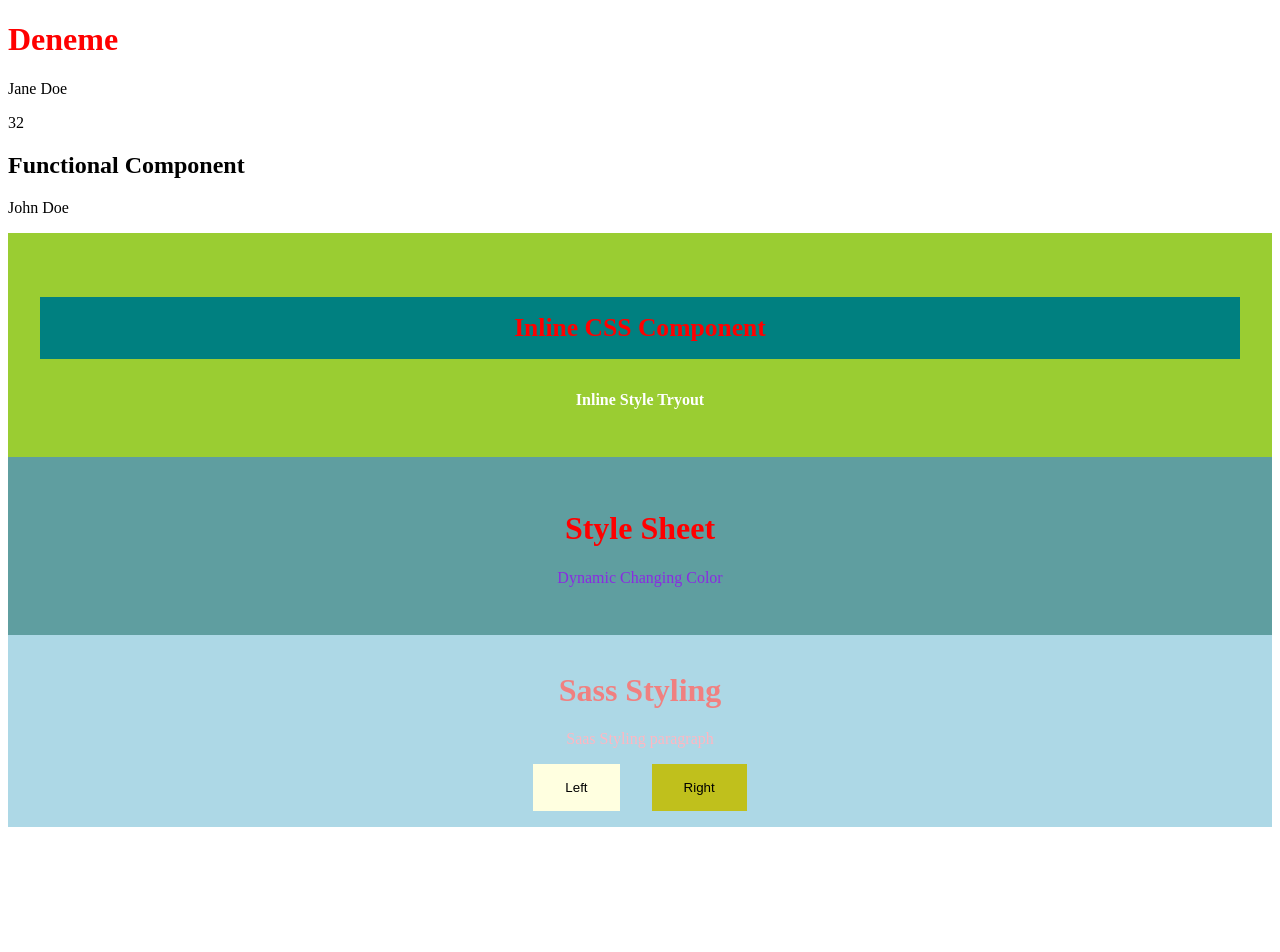
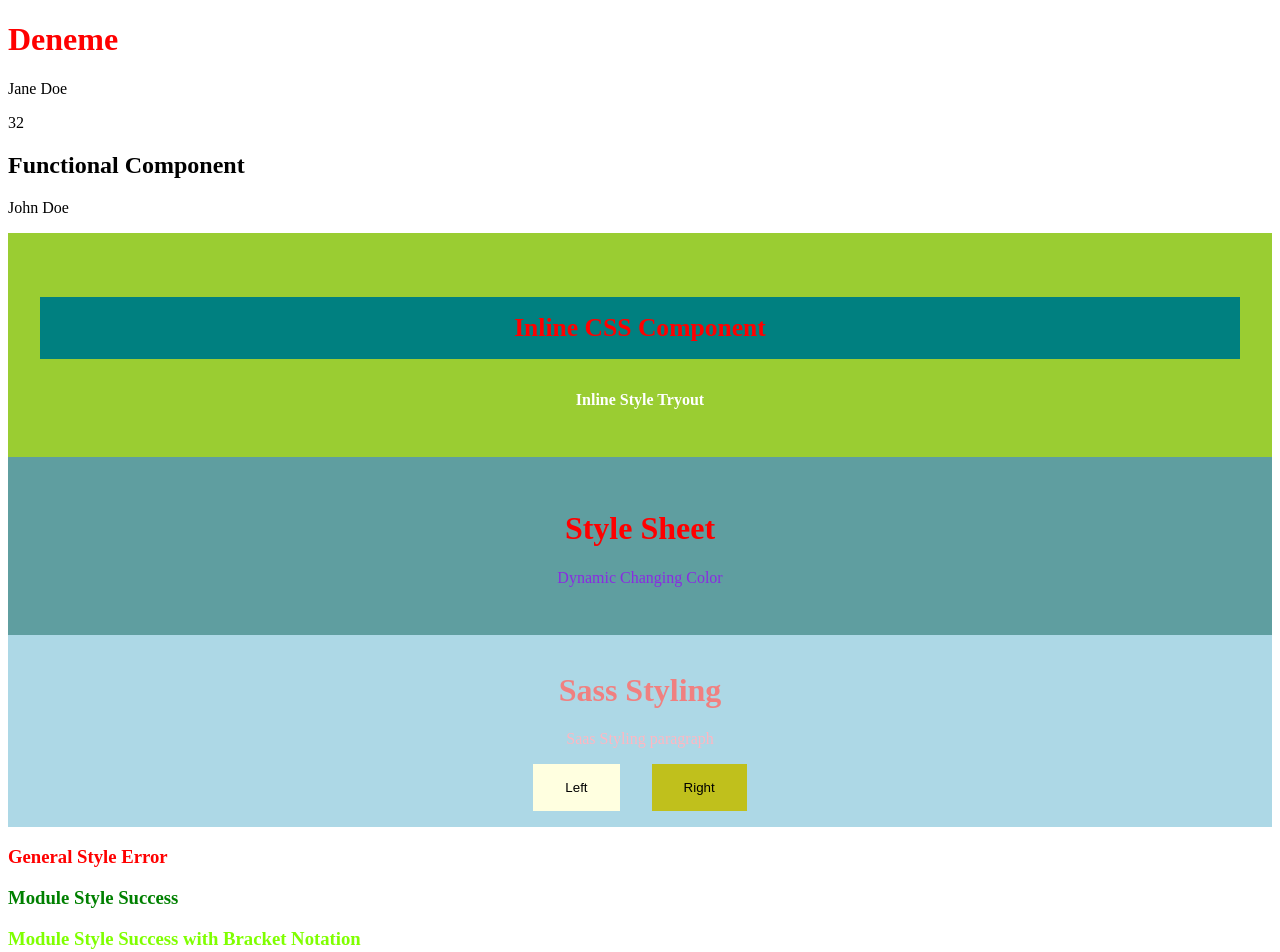
Before and after one commit to gurhanalan/React-Study-Notes-1, a React (Create React App) app: page / in a window 1280 px wide. Shown: the top 952 px of the page. Before the commit the page ends 835 px from the top, so only its background shows below. Built offline with nearby package versions, Linux system fonts and the light colour scheme.

Commit message:
Add Module Css

```diff
--- a/src/App.css
+++ b/src/App.css
@@ -1,38 +1,3 @@
-.App {
-  text-align: center;
+.error {
+    color: red;
 }
-
-.App-logo {
-  height: 40vmin;
-  pointer-events: none;
-}
-
-@media (prefers-reduced-motion: no-preference) {
-  .App-logo {
-    animation: App-logo-spin infinite 20s linear;
-  }
-}
-
-.App-header {
-  background-color: #282c34;
-  min-height: 100vh;
-  display: flex;
-  flex-direction: column;
-  align-items: center;
-  justify-content: center;
-  font-size: calc(10px + 2vmin);
-  color: white;
-}
-
-.App-link {
-  color: #61dafb;
-}
-
-@keyframes App-logo-spin {
-  from {
-    transform: rotate(0deg);
-  }
-  to {
-    transform: rotate(360deg);
-  }
-}
--- a/src/App.js
+++ b/src/App.js
@@ -4,15 +4,24 @@ import StyleInlineCss from "./components/InlineCSS/StyleInlineCss";
 import StyleSheet from "./components/regular-style/StyleSheet";
 import SassyStyle from "./components/Sassy/SassyStyle";
 
+import "./app.css";
+import styles from "./app.module.css";
+
 function App() {
     return (
-        <div className="App">
+        <div>
             <ClassComponent name="Jane Doe" />
             <TitleFunctionalComp name="John Doe" />
 
             <StyleInlineCss />
             <StyleSheet primary={false} />
             <SassyStyle />
+
+            <h3 className="error">General Style Error</h3>
+            <h3 className={styles.success}>Module Style Success</h3>
+            <h3 className={styles["success__BEM__notation--1"]}>
+                Module Style Success with Bracket Notation
+            </h3>
         </div>
     );
 }
--- /dev/null
+++ b/src/app.module.css
@@ -0,0 +1,7 @@
+.success {
+    color: green;
+}
+
+.success__BEM__notation--1 {
+    color: chartreuse;
+}
```
